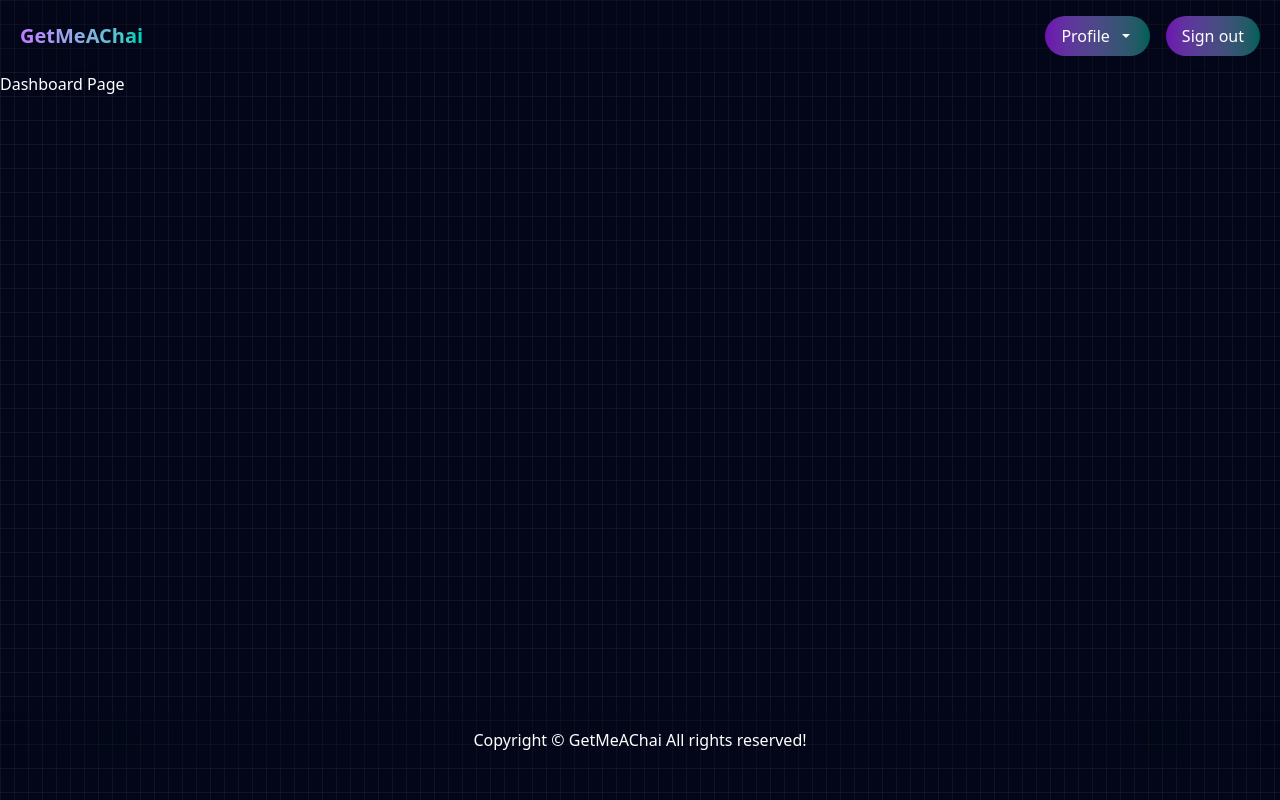
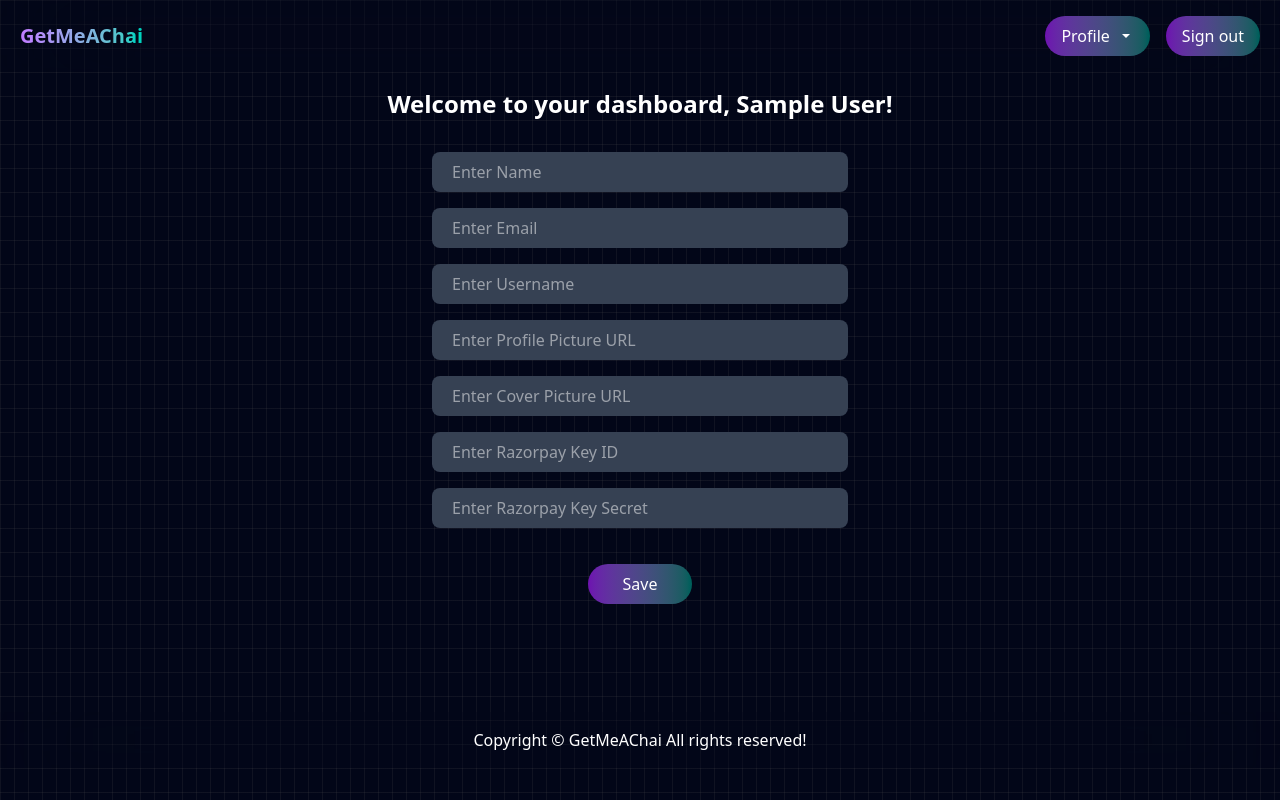
Before and after one commit to tanmay-joshi-official/GetMeAChai, a Next.js app: page /dashboard in a window 1280 px wide. Built offline with nearby package versions, Linux system fonts and the light colour scheme; no server answers; sample sign-in values are in the browser's storage.

Commit message:
Dashboard UI fixed

```diff
--- a/app/dashboard/page.js
+++ b/app/dashboard/page.js
@@ -15,7 +15,7 @@ const Dashboard = () => {
   }, [status, router])
 
   if (status === "loading") {
-    return <div>Loading...</div>
+    return <div className='p-5'>Loading...</div>
   }
 
   if (!session) {
@@ -23,7 +23,21 @@ const Dashboard = () => {
   }
 
   return (
-    <div>Dashboard Page</div>
+    <>
+      <div className="p-4">
+        <div className=' text-center font-bold text-2xl'>Welcome to your dashboard, {session.user.name}!</div>
+        <div className="dashboard-form items-center flex flex-col gap-4 mt-8">
+          <input className='bg-gray-700 rounded-lg w-1/3 p-2 px-5 focus:outline outline-gray-500' placeholder='Enter Name' type="text" name="name" id="name" />
+          <input className='bg-gray-700 rounded-lg w-1/3 p-2 px-5 focus:outline outline-gray-500' placeholder='Enter Email' type="text" name="email" id="email" />
+          <input className='bg-gray-700 rounded-lg w-1/3 p-2 px-5 focus:outline outline-gray-500' placeholder='Enter Username' type="text" name="username" id="username" />
+          <input className='bg-gray-700 rounded-lg w-1/3 p-2 px-5 focus:outline outline-gray-500' placeholder='Enter Profile Picture URL' type="text" name="profile" id="profile" />
+          <input className='bg-gray-700 rounded-lg w-1/3 p-2 px-5 focus:outline outline-gray-500' placeholder='Enter Cover Picture URL' type="text" name="cover" id="cover" />
+          <input className='bg-gray-700 rounded-lg w-1/3 p-2 px-5 focus:outline outline-gray-500' placeholder='Enter Razorpay Key ID' type="text" name="razorpay_key_id" id="razorpay_key_id" />
+          <input className='bg-gray-700 rounded-lg w-1/3 p-2 px-5 focus:outline outline-gray-500' placeholder='Enter Razorpay Key Secret' type="text" name="razorpay_key_secret" id="razorpay_key_secret" />
+          <button className='px-4 py-2 mt-5 w-1/12 cursor-pointer rounded-full bg-linear-to-r from-purple-800 to-teal-800 hover:scale-105 transition-all hover:bg-linear-to-r hover:from-purple-950 hover:to-teal-900 active:bg-linear-to-r active:from-purple-950 active:to-teal-950'>Save</button>
+        </div>
+      </div>
+    </>
   )
 }
 
```
Also changed, not shown: app/page.js (+1 -1 lines).
